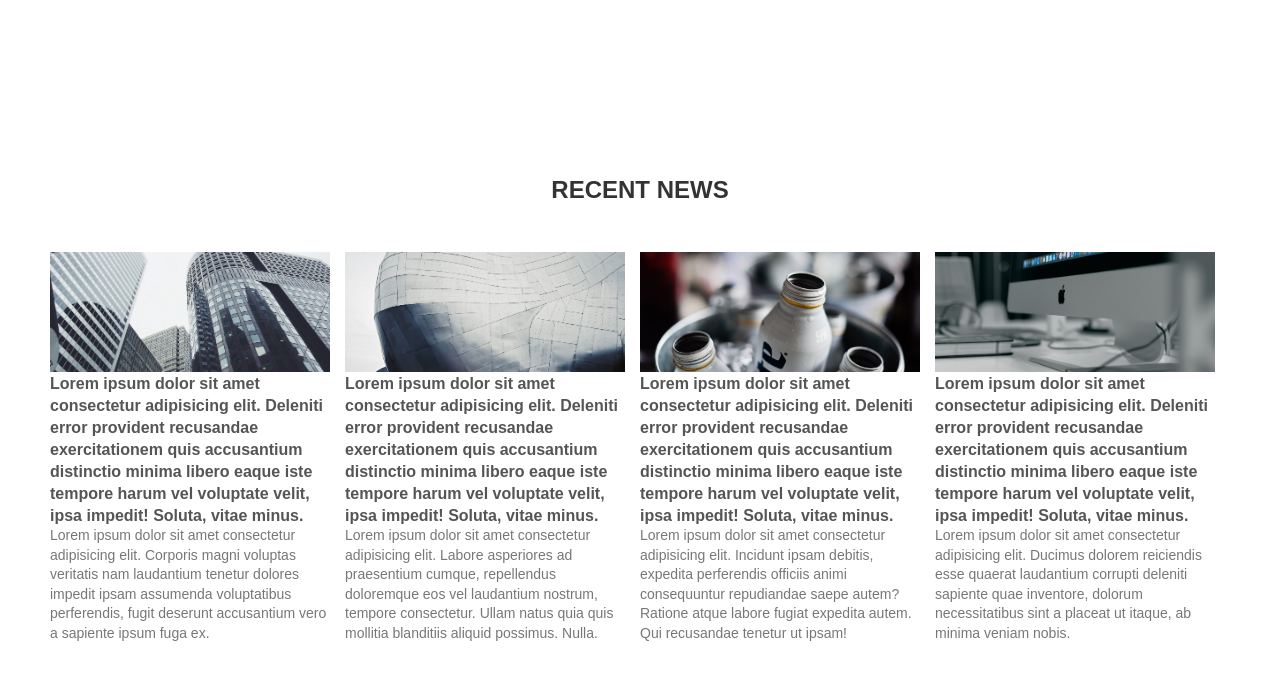
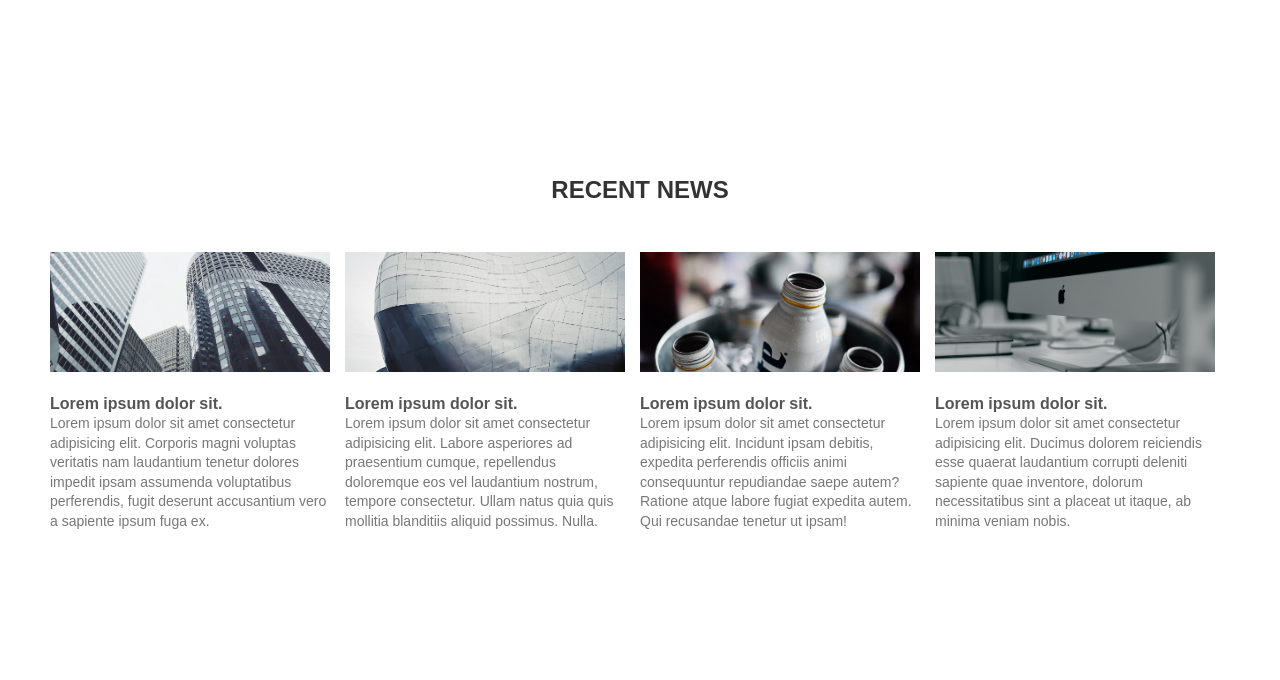
Before and after one commit to KANGSEUNGHOON1/decode_company, a plain HTML site: page index.html in a window 1280 px wide. Shown: the part 823-1503 px from the top of the page. Drawn offline with Linux system fonts and the light colour scheme.

Commit message:
뉴스 제목 길이 수정

```diff
--- a/asset/style.css
+++ b/asset/style.css
@@ -148,6 +148,7 @@ section .inner .section-wrap {
   width: 100%;
   height: 120px;
   overflow: hidden;
+  margin-bottom: 20px;
 }
 .section-wrap article .pic img {
   width: 100%;
--- a/index.html
+++ b/index.html
@@ -55,28 +55,28 @@
             <div class="pic">
               <img src="images/KakaoTalk_20250102_094451441_01.jpg" alt="1번째 콘텐츠 이미지" />
             </div>
-            <h3><a href="#">Lorem ipsum dolor sit amet consectetur adipisicing elit. Deleniti error provident recusandae exercitationem quis accusantium distinctio minima libero eaque iste tempore harum vel voluptate velit, ipsa impedit! Soluta, vitae minus.</a></h3>
+            <h3><a href="#">Lorem ipsum dolor sit.</a></h3>
             <p>Lorem ipsum dolor sit amet consectetur adipisicing elit. Corporis magni voluptas veritatis nam laudantium tenetur dolores impedit ipsam assumenda voluptatibus perferendis, fugit deserunt accusantium vero a sapiente ipsum fuga ex.</p>
           </article>
           <article>
             <div class="pic">
               <img src="images/KakaoTalk_20250102_094451441_02.jpg" alt="1번째 콘텐츠 이미지" />
             </div>
-            <h3><a href="#">Lorem ipsum dolor sit amet consectetur adipisicing elit. Deleniti error provident recusandae exercitationem quis accusantium distinctio minima libero eaque iste tempore harum vel voluptate velit, ipsa impedit! Soluta, vitae minus.</a></h3>
+            <h3><a href="#">Lorem ipsum dolor sit.</a></h3>
             <p>Lorem ipsum dolor sit amet consectetur adipisicing elit. Labore asperiores ad praesentium cumque, repellendus doloremque eos vel laudantium nostrum, tempore consectetur. Ullam natus quia quis mollitia blanditiis aliquid possimus. Nulla.</p>
           </article>
           <article>
             <div class="pic">
               <img src="images/KakaoTalk_20250102_094451441_03.jpg" alt="1번째 콘텐츠 이미지" />
             </div>
-            <h3><a href="#">Lorem ipsum dolor sit amet consectetur adipisicing elit. Deleniti error provident recusandae exercitationem quis accusantium distinctio minima libero eaque iste tempore harum vel voluptate velit, ipsa impedit! Soluta, vitae minus.</a></h3>
+            <h3><a href="#">Lorem ipsum dolor sit.</a></h3>
             <p>Lorem ipsum dolor sit amet consectetur adipisicing elit. Incidunt ipsam debitis, expedita perferendis officiis animi consequuntur repudiandae saepe autem? Ratione atque labore fugiat expedita autem. Qui recusandae tenetur ut ipsam!</p>
           </article>
           <article>
             <div class="pic">
               <img src="images/KakaoTalk_20250102_094451441_04.jpg" alt="1번째 콘텐츠 이미지" />
             </div>
-            <h3><a href="#">Lorem ipsum dolor sit amet consectetur adipisicing elit. Deleniti error provident recusandae exercitationem quis accusantium distinctio minima libero eaque iste tempore harum vel voluptate velit, ipsa impedit! Soluta, vitae minus.</a></h3>
+            <h3><a href="#">Lorem ipsum dolor sit.</a></h3>
             <p>Lorem ipsum dolor sit amet consectetur adipisicing elit. Ducimus dolorem reiciendis esse quaerat laudantium corrupti deleniti sapiente quae inventore, dolorum necessitatibus sint a placeat ut itaque, ab minima veniam nobis.</p>
           </article>
         </div>
```
